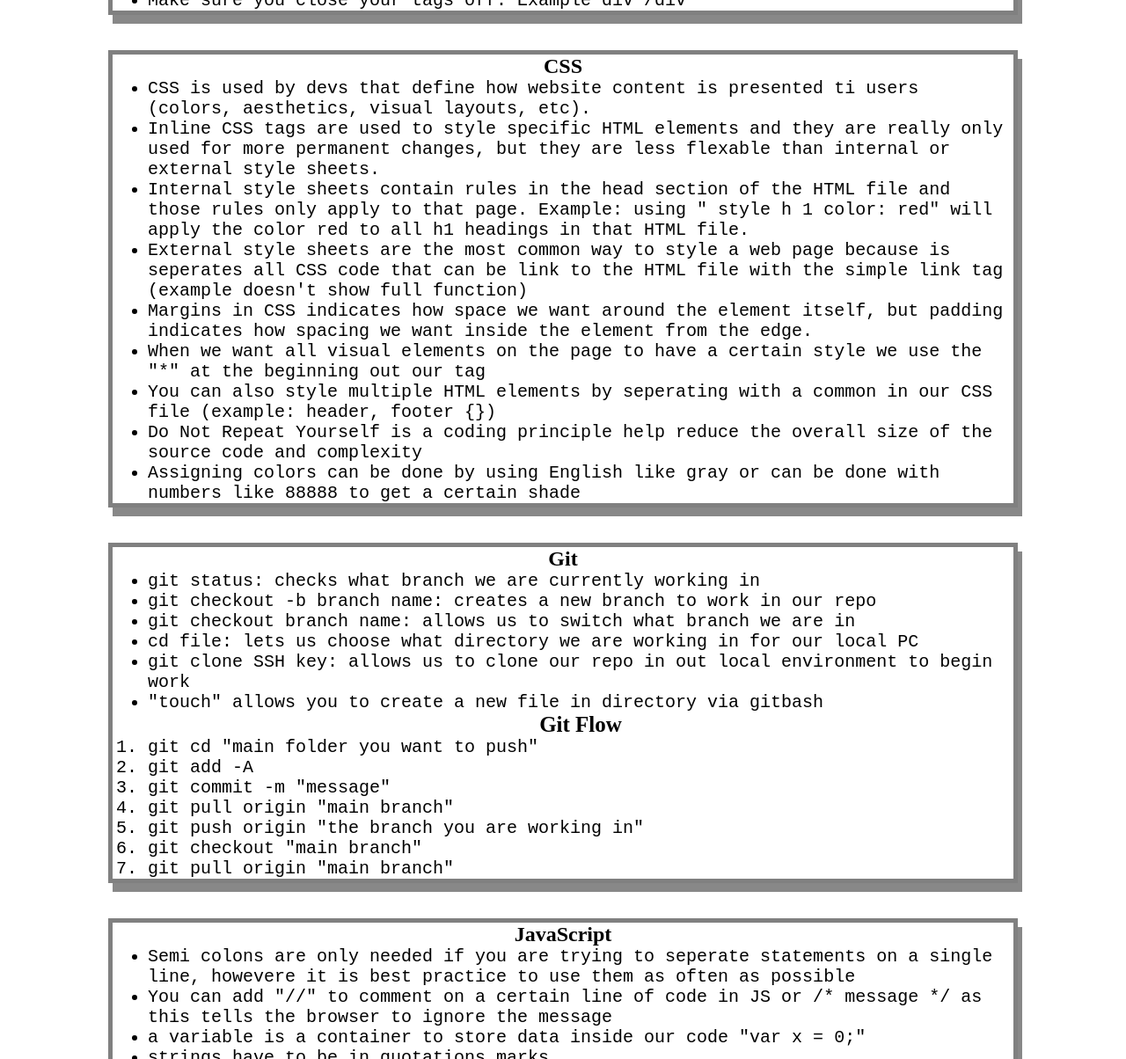
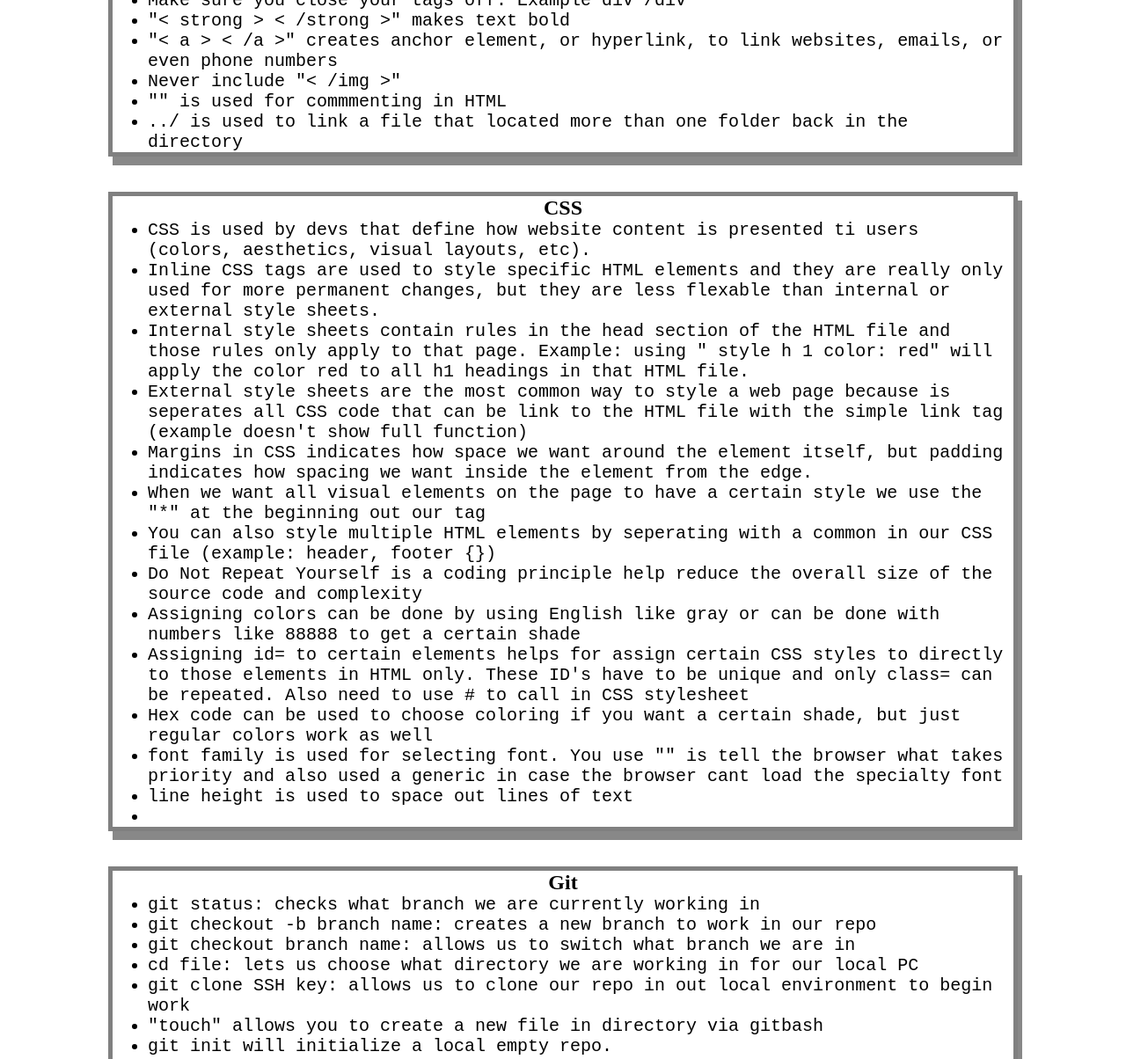
Before and after one commit to MarcusC811/Prework-study-guide, a plain HTML site: page index.html in a window 1280 px wide. Shown: the part 640-1844 px from the top of the page at 88% size. Drawn offline with Linux system fonts and the light colour scheme.

Commit message:
updated HTML

```diff
--- a/index.html
+++ b/index.html
@@ -29,6 +29,11 @@
           <li>Semantic HTML elements are elements that use words to clearly represent what the element contains in human language. It is best practice to use these when able because it makes the website accessible to more users like people who used screen readers for example</li>
           <li>Non-semantic elements are used for structural issues that developers wants to solve such as div to create a division in the page</li>
           <li>Make sure you close your tags off. Example div /div </li>
+          <li> "< strong > < /strong >" makes text bold </li>
+          <li> "< a > < /a >" creates anchor element, or hyperlink, to link websites, emails, or even phone numbers </li>
+          <li> Never include "< /img >" </li>
+          <li> "<! --  -->" is used for commmenting in HTML</li>
+          <li> ../ is used to link a file that located more than one folder back in the directory </li>
         </ul>
       </section>
 
@@ -44,6 +49,11 @@
           <li> You can also style multiple HTML elements by seperating with a common in our CSS file (example: header, footer {})</li>
           <li> Do Not Repeat Yourself is a coding principle help reduce the overall size of the source code and complexity</li>
           <li> Assigning colors can be done by using English like gray or can be done with numbers like 88888 to get a certain shade</li>
+          <li> Assigning id= to certain elements helps for assign certain CSS styles to directly to those elements in HTML only. These ID's have to be unique and only class= can be repeated. Also need to use # to call in CSS stylesheet</li>
+          <li> Hex code can be used to choose coloring if you want a certain shade, but just regular colors work as well </li>
+          <li> font family is used for selecting font. You use "" is tell the browser what takes priority and also used a generic in case the browser cant load the specialty font </li>
+          <li> line height is used to space out lines of text </li>
+          <li>  </li>
         </ul>
       </section>
 
@@ -56,6 +66,7 @@
         <li>cd file: lets us choose what directory we are working in for our local PC</li>
         <li>git clone SSH key: allows us to clone our repo in out local environment to begin work</li>
         <li>"touch" allows you to create a new file in directory via gitbash</li>
+        <li> git init will initialize a local empty repo.</li>
         <ol> <h2 style="font-size: 25px;"> Git Flow </h2>
           <li> git cd "main folder you want to push" </li>
           <li> git add -A </li>
```
